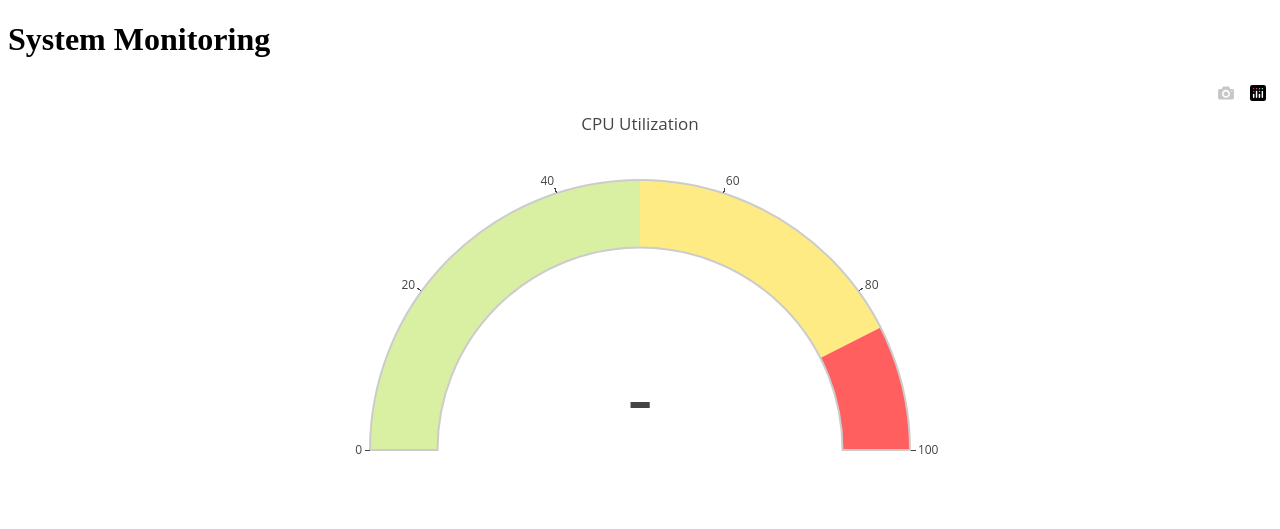
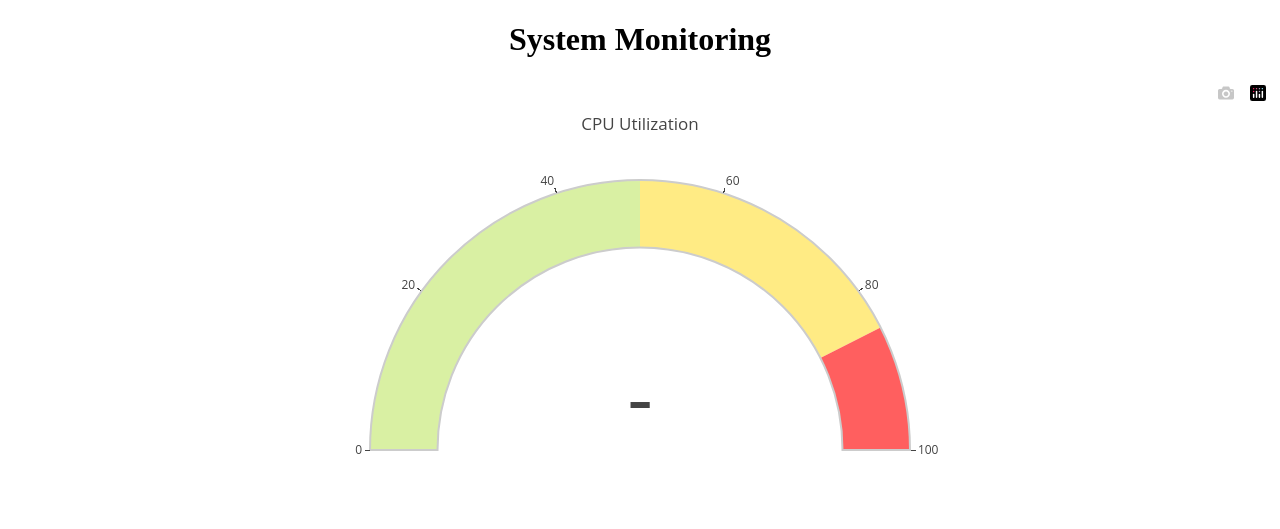
Before and after one commit to astitva01/cloud-native-monitoring, a Flask app: template templates/index.html in a window 1280 px wide. Shown: the top 529 px of the page. Run offline with Flask 2, Linux system fonts and the light colour scheme; the template is opened without the code that fills it: most values are stand-ins (such as "Sample title", 1, 10 or a date in 2020); some libraries are stand-ins or nearby versions.

Commit message:
Update index.html

```diff
--- a/templates/index.html
+++ b/templates/index.html
@@ -15,12 +15,12 @@
 </head>
 
 <body>
-    <div class="container">
+    <div class="container", style="text-align:center">
         <h1>System Monitoring</h1>
         <div id="cpu-gauge"></div>
         <div id="mem-gauge"></div>
         {% if message %}
-        <div class="alert alert-danger">{{ message }}</div>
+        <div class="alert alert-danger"><h1 style="font-style:italic">{{ message }}</h1></div>
         {% endif %}
     </div>
     <script>
```
